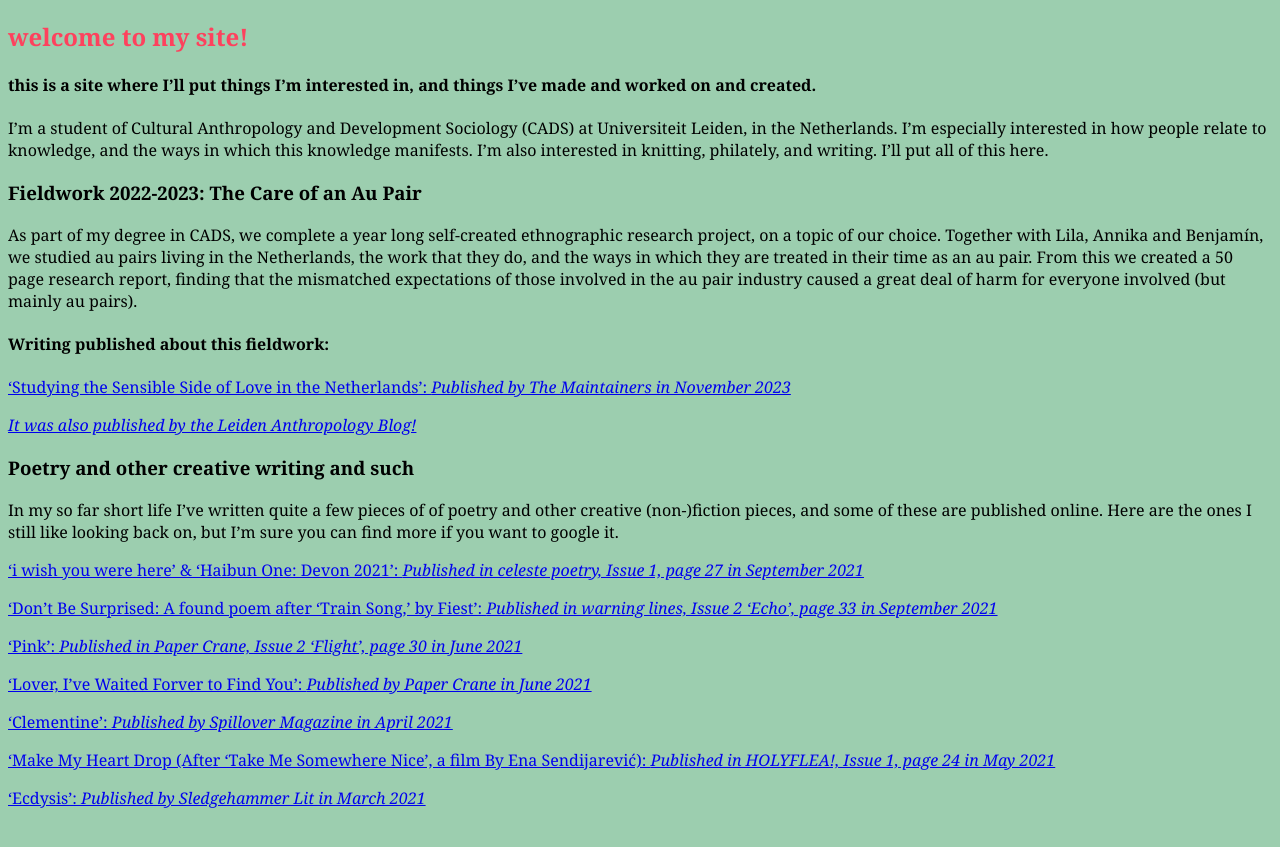
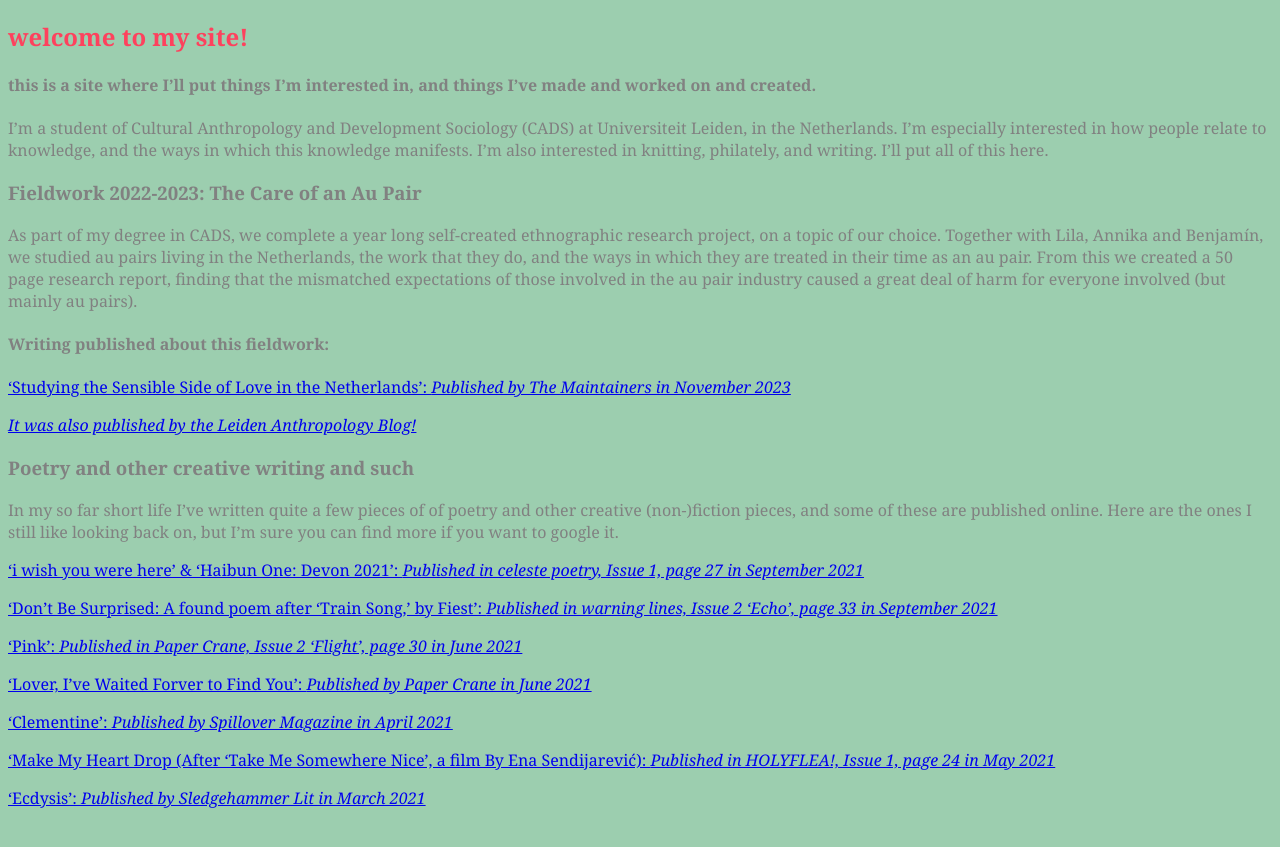
Before and after one commit to hollyz1jderveld/hollyz1jderveld.github.io, a Jekyll site: the page built from index.md, in a window 1280 px wide. Shown: the top 847 px of the page. Built offline with Jekyll 4.4.1, drawn with Linux system fonts in a browser that asks for light colours; our own code applies the rules of GitHub Pages for plain Markdown files.

Commit message:
Update style.css

```diff
--- a/assets/css/style.css
+++ b/assets/css/style.css
@@ -3,7 +3,7 @@
 body {
     background-color: #9cceaf; /* Replace #ADD8E6 with your desired color code */
     font-family: 'Georgia';
-    colour: #989898;
+    color: #818181;
 }
 
 h2 {
```
